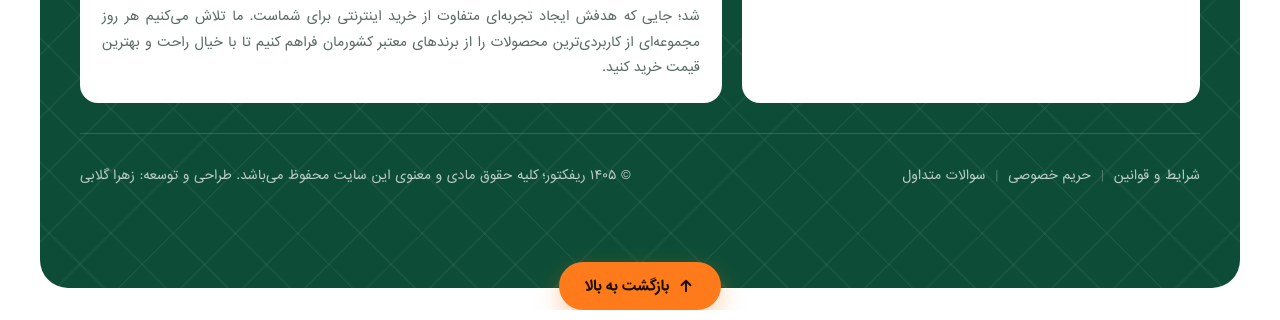
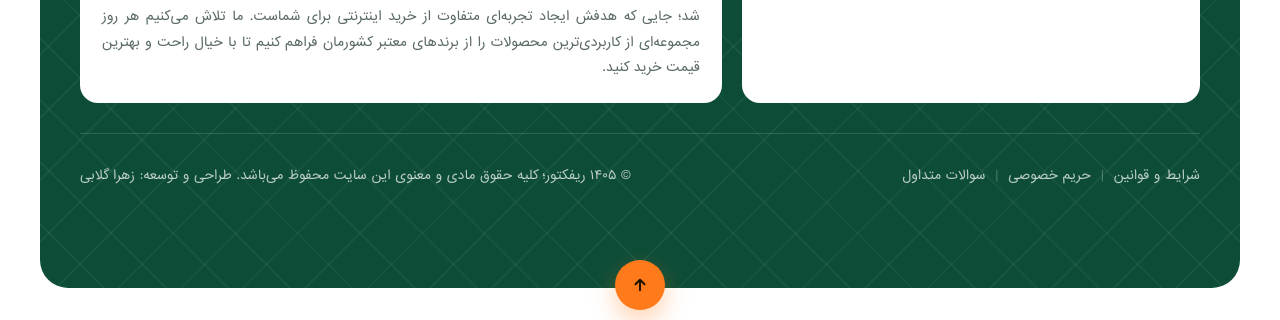
Before and after one commit to ZahraGolabi/test2, a plain HTML site: page index.html in a window 1280 px wide. Shown: the part 3479-3799 px from the top of the page. Drawn offline with Linux system fonts and the light colour scheme.

Commit message:
refactoring

```diff
--- a/index.html
+++ b/index.html
@@ -9,11 +9,6 @@
     <link rel="stylesheet" href="./public/css/font.css" />
     <link rel="stylesheet" href="./public/css/style.css" />
     <link rel="stylesheet" href="./public/css/responsive.css" />
-    <style>
-        [id^="cat-"] {
-            scroll-margin-top: 120px;
-        }
-    </style>
 </head>
 
 <body id="top">
@@ -1007,7 +1002,6 @@
                     <svg class="icon" aria-hidden="true" focusable="false">
                         <use href="#i-arrow-up" />
                     </svg>
-                    <span>بازگشت به بالا</span>
                 </a>
             </div>
         </div>
--- a/public/css/responsive.css
+++ b/public/css/responsive.css
@@ -192,6 +192,7 @@
             background-color: #0d4d38;
             background-image: repeating-linear-gradient( 45deg, rgba(255, 255, 255, 0.045) 0 2px, transparent 2px 44px), repeating-linear-gradient( -45deg, rgba(255, 255, 255, 0.045) 0 2px, transparent 2px 44px);
             overflow: visible;
+            margin-bottom: 2rem;
         }
 
         .footer-inner :focus-visible {
@@ -470,13 +471,10 @@
             align-items: center;
             gap: 8px;
             min-height: var(--tap);
-            padding: 12px 26px;
-            border-radius: 999px;
+            padding: 16px;
+            border-radius: 50%;
             background: #ff7a1a;
             color: var(--on-orange);
-            font-family: "Morabba-Bold", "IRANSans", sans-serif;
-            font-size: 0.85rem;
-            font-weight: 700;
             box-shadow: 0 10px 24px rgba(255, 122, 26, 0.35);
             transition: background 0.2s ease, transform 0.2s ease, box-shadow 0.2s ease;
         }
```
